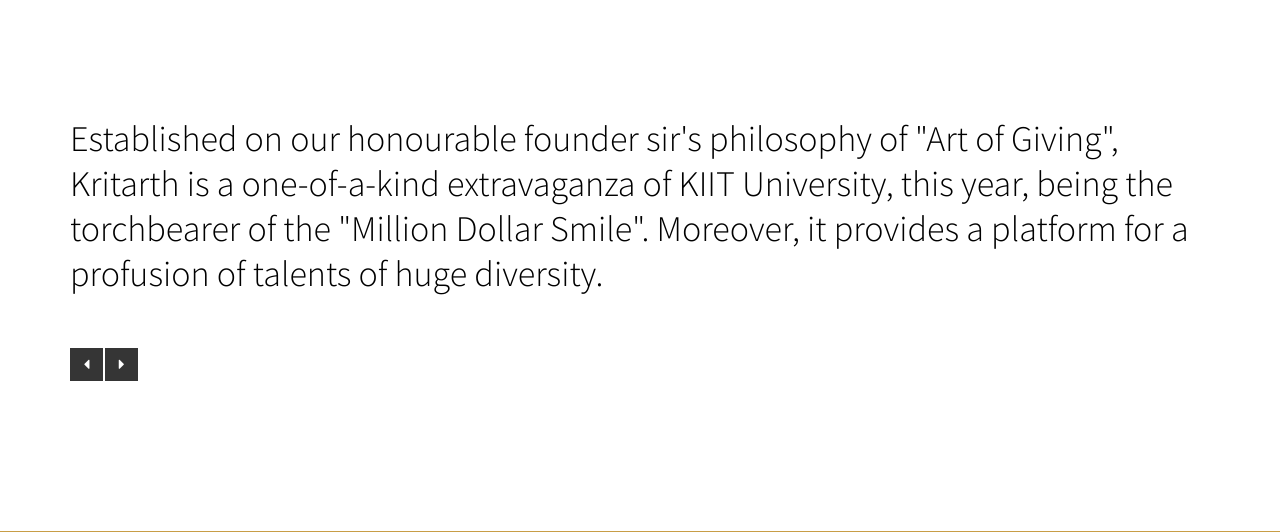
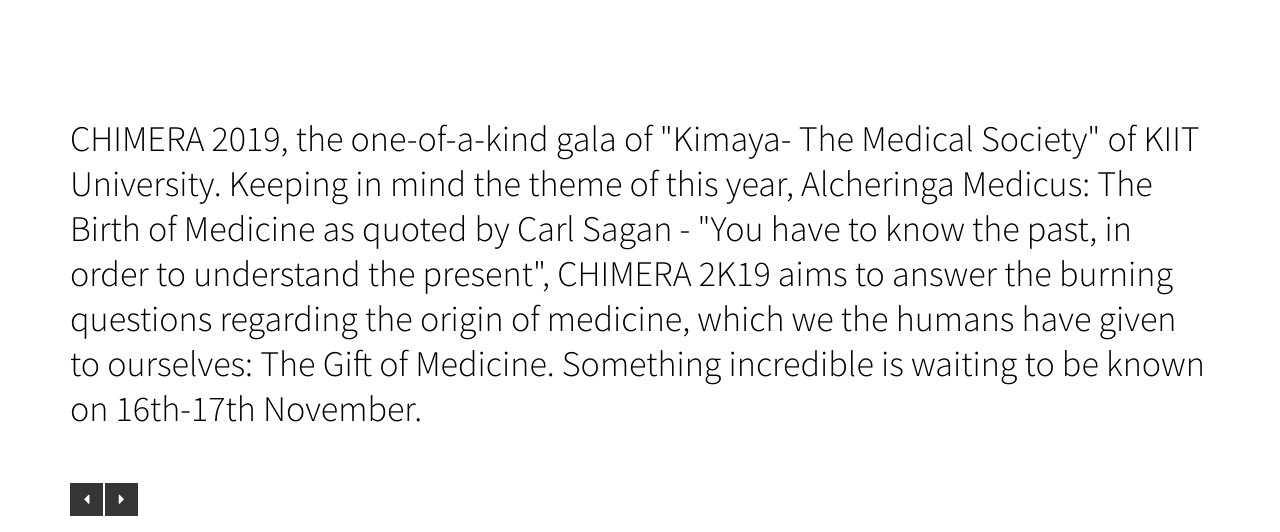
Before and after one commit to akashjas1996/chimera19, a PHP site: page / in a window 1280 px wide. Shown: the part 760-1292 px from the top of the page. Run offline with PHP 8.4, Linux system fonts and the light colour scheme.

Commit message:
About Chimera added

```diff
--- a/index.php
+++ b/index.php
@@ -81,14 +81,14 @@
 							<ul class="slides">
 								<li>
 									<blockquote>
-										<p>Established on our honourable founder sir's philosophy of "Art of Giving", Kritarth is a one-of-a-kind  extravaganza of KIIT University, this year, being the torchbearer of the "Million Dollar Smile". Moreover, it provides a platform for a profusion of talents of huge diversity.</p>
+										<p>CHIMERA 2019, the one-of-a-kind gala of "Kimaya- The Medical Society" of KIIT University. Keeping in mind the theme of this year, Alcheringa Medicus: The Birth of Medicine as quoted by Carl Sagan - "You have to know the past, in order to understand the present", CHIMERA 2K19 aims to answer the burning questions regarding the origin of medicine, which we the humans have given to ourselves: The Gift of Medicine. Something incredible is waiting to be known on 16th-17th November.</p>
 										<!-- <cite>John Smith</cite> -->
 										<!-- <span>Corporation CEO, books author</span> -->
 									</blockquote>
 								</li>
 								<li>
 									<blockquote>
-										<p>Established on our honourable founder sir's philosophy of "Art of Giving", Kritarth is a one-of-a-kind  extravaganza of KIIT University, this year, being the torchbearer of the "Million Dollar Smile". Moreover, it provides a platform for a profusion of talents of huge diversity.</p>
+										<p>CHIMERA 2019, the one-of-a-kind gala of "Kimaya- The Medical Society" of KIIT University. Keeping in mind the theme of this year, Alcheringa Medicus: The Birth of Medicine as quoted by Carl Sagan - "You have to know the past, in order to understand the present", CHIMERA 2K19 aims to answer the burning questions regarding the origin of medicine, which we the humans have given to ourselves: The Gift of Medicine. Something incredible is waiting to be known on 16th-17th November.</p>
 										<!--cite>John Smith</cite-->
 										<!-- <span>Corporation CEO, books author</span> -->
 									</blockquote>
```
Also changed, not shown: 2 other files.
